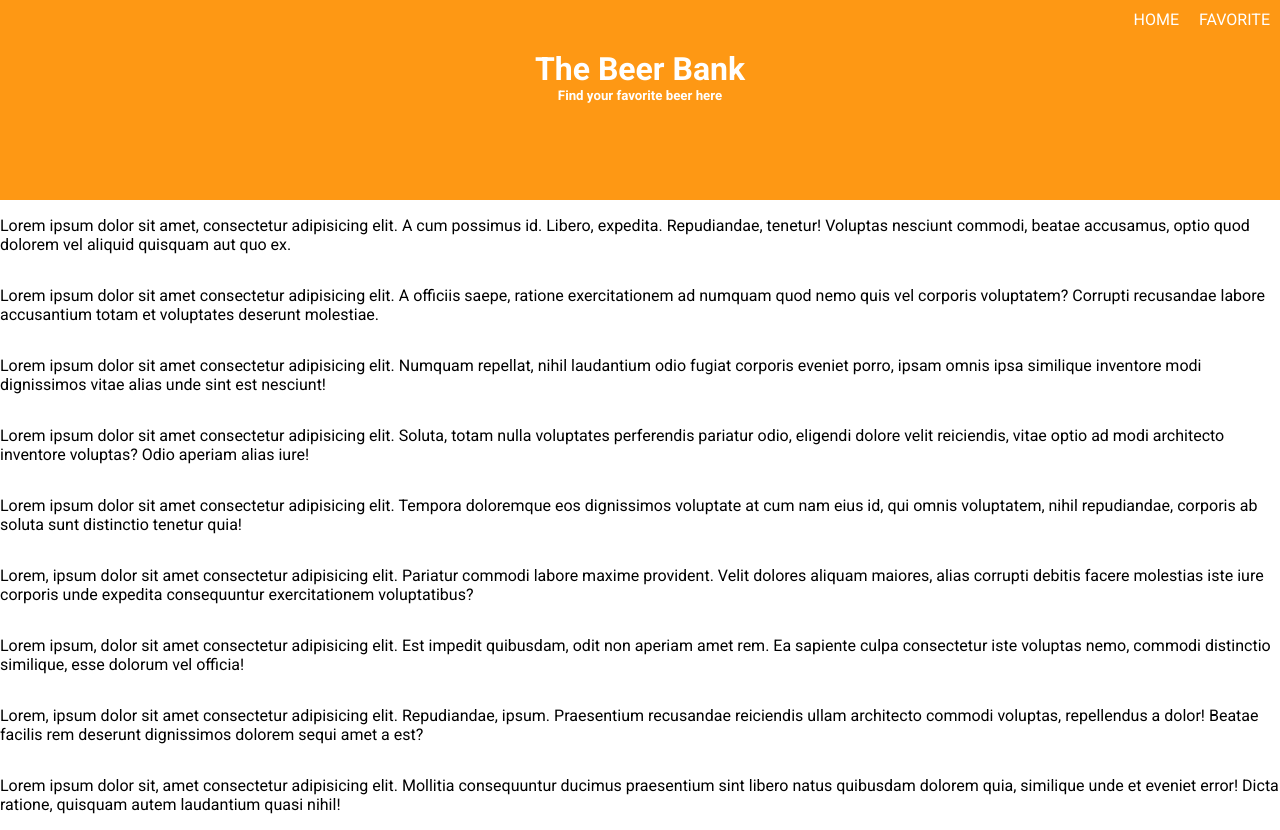
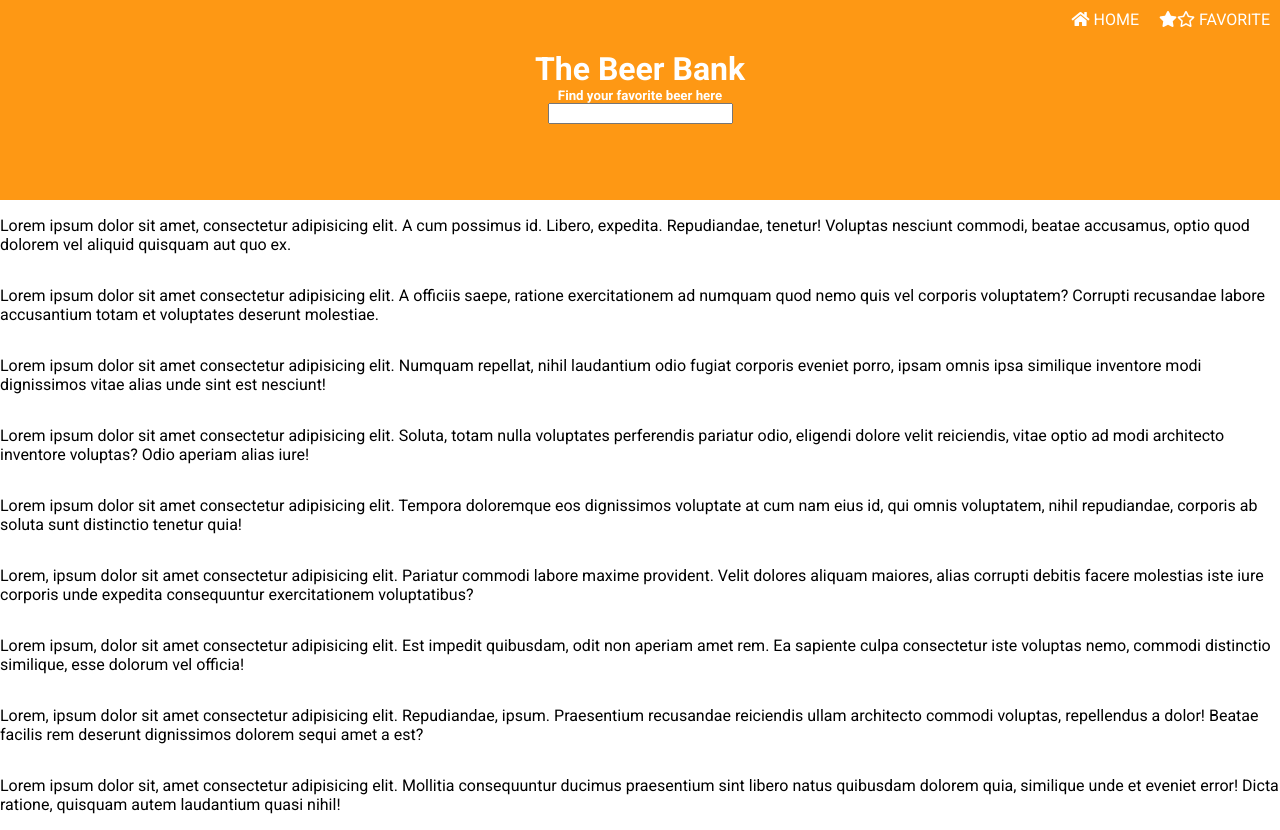
Before and after one commit to free4mOriginal/successhub-react-app, a React (Create React App) app: page / in a window 1280 px wide. Built offline with nearby package versions, Linux system fonts and the light colour scheme.

Commit message:
add Font Awesome icons

```diff
--- a/public/index.html
+++ b/public/index.html
@@ -5,6 +5,9 @@
     <link rel="shortcut icon" href="%PUBLIC_URL%/icon.png" />
 
     <link rel="stylesheet" href="https://fonts.googleapis.com/css?family=Roboto:300,400,500,700&display=swap" />
+
+    <link rel="stylesheet" href="https://use.fontawesome.com/releases/v5.8.1/css/all.css"
+        integrity="sha384-50oBUHEmvpQ+1lW4y57PTFmhCaXp0ML5d60M1M7uH2+nqUivzIebhndOJK28anvf" crossorigin="anonymous">
 
     <meta name="viewport" content="width=device-width, initial-scale=1" />
     <meta name="theme-color" content="#000000" />
--- a/src/components/Header.js
+++ b/src/components/Header.js
@@ -6,6 +6,7 @@ export default function Header() {
       <div className="header">
         <h1>The Beer Bank</h1>
         <h5>Find your favorite beer here</h5>
+        <input type="textfield"></input>
       </div>
     </div>
   );
--- a/src/components/Navbar.js
+++ b/src/components/Navbar.js
@@ -8,8 +8,13 @@ export default class Navbar extends Component {
   render() {
     return (
       <div className="nav">
-        <span onClick={this.handleClick}>HOME</span>
-        <span onClick={this.handleClick}>FAVORITE</span>
+        <span onClick={this.handleClick}>
+          <i class="fas fa-home" /> HOME
+        </span>
+        <span onClick={this.handleClick}>
+          <i class="fas fa-star" />
+          <i class="far fa-star" /> FAVORITE
+        </span>
       </div>
     );
   }
```
Also changed, not shown: src/App.css (line endings or trailing spaces).
